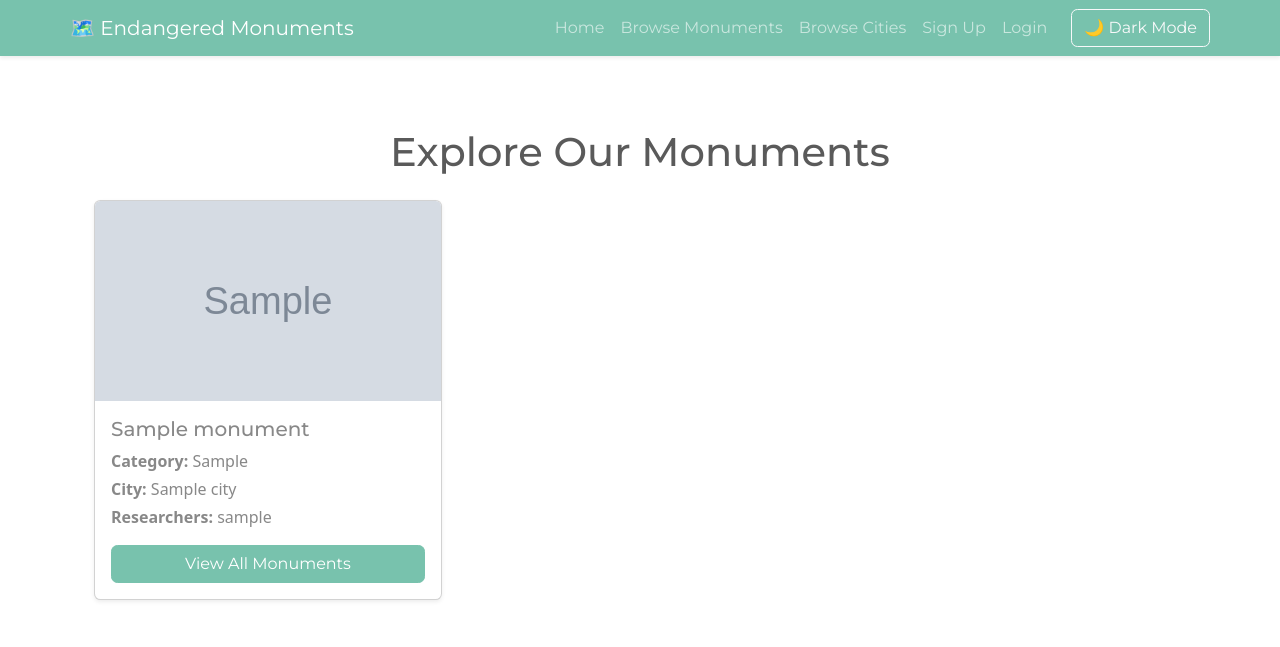
After one commit to omerahmed05/endangered-monuments, a Flask app: page /guest in a window 1280 px wide. The commit adds this page. Shown: the top 647 px of the page. Run offline with Flask 3, Linux system fonts and the light colour scheme; tables that the repository leaves empty or names only in its code hold one stand-in row (values such as "Sample post"); grey boxes marked "Sample" are stand-in pictures; data that the repository does not hold is empty; some libraries are stand-ins or nearby versions.

Commit message:
Added guess view

```diff
--- a/connections.py
+++ b/connections.py
@@ -10,6 +10,7 @@ When this program is ran using python connections.py, flask starts a web server
 """
 app = Flask(__name__)
 app.secret_key = 'a-very-secret-key'
+app.config['SESSION_PERMANENT'] = False
 # Load your JSON file exactly once
 HERE = os.path.dirname(__file__)
 with open(os.path.join(HERE, 'login.JSON'), 'r') as f:
@@ -31,6 +32,10 @@ When someone visits the root URL (e.g. localhost:5000), this function returns th
 """
 @app.route('/')
 def index():
+    # Guests get the public guest home
+    if 'user_id' not in session:
+        return redirect(url_for('guest_home'))
+    # Everyone else sees the same index page
     return render_template('index.html')
 
 """
@@ -230,6 +235,7 @@ def signup(role):
 def login():
     print("xx")
     if request.method == 'POST':
+        session.permanent = False
         role     = request.form.get('role', '').lower()
         username = request.form.get('USERNAME')
         password = request.form.get('PASSWORD')
@@ -391,6 +397,34 @@ def edit_researcher(researcher_id):
                            researcher=researcher,
                            columns=columns)
 
+@app.route('/guest')
+def guest_home():
+    conn = mysql.connector.connect(**config)
+    cursor = conn.cursor(dictionary=True)
+    cursor.execute("""
+      SELECT
+        m.MONUMENT_ID,
+        m.NAME        AS monument_name,
+        m.ITEM_CATEGORY,
+        m.THUMBNAIL,
+        c.NAME        AS city_name,
+        GROUP_CONCAT(r.USERNAME SEPARATOR ', ') AS researcher_names
+      FROM MONUMENT m
+      JOIN CITY c
+        ON m.CITY_ID = c.CITY_ID
+      LEFT JOIN RESEARCHER r
+        ON m.EXCAVATION_ID = r.EXCAVATION_ID
+      GROUP BY
+        m.MONUMENT_ID, m.NAME, m.ITEM_CATEGORY,
+        m.THUMBNAIL, c.NAME
+      ORDER BY m.MONUMENT_ID;
+    """)
+    monuments = cursor.fetchall()
+    cursor.close()
+    conn.close()
+
+    return render_template('guest_home.html',
+                           monuments=monuments)
 if __name__ == '__main__':
     #print(app.url_map)
     app.run(debug=True)
--- a/templates/base.html
+++ b/templates/base.html
@@ -66,33 +66,16 @@
           </li>
 
           {% if not session.get('user_id') %}
-            <!-- Sign Up dropdown for guests -->
-            <li class="nav-item dropdown">
-              <a
-                class="nav-link dropdown-toggle"
-                href="#"
-                id="signupDropdown"
-                role="button"
-                data-bs-toggle="dropdown"
-                aria-expanded="false"
-              >
-                Sign Up
-              </a>
-              <ul class="dropdown-menu dropdown-menu-end" aria-labelledby="signupDropdown">
-                <li>
-                  <a class="dropdown-item" href="{{ url_for('signup', role='researcher') }}">
-                    Researcher
-                  </a>
-                </li>
-                <li>
-                  <a class="dropdown-item" href="{{ url_for('signup', role='archaeologist') }}">
-                    Archaeologist
-                  </a>
-                </li>
-              </ul>
+            <!-- Guest: can browse, sign up as researcher, or log in -->
+            <li class="nav-item">
+              <a class="nav-link" href="{{ url_for('guest_home') }}">Browse Monuments</a>
             </li>
-
-            <!-- Login link -->
+            <li class="nav-item">
+              <a class="nav-link" href="{{ url_for('display_table', table_name='CITY') }}">Browse Cities</a>
+            </li>
+            <li class="nav-item">
+              <a class="nav-link" href="{{ url_for('signup', role='researcher') }}">Sign Up</a>
+            </li>
             <li class="nav-item">
               <a class="nav-link" href="{{ url_for('login') }}">Login</a>
             </li>
--- /dev/null
+++ b/templates/guest_home.html
@@ -0,0 +1,40 @@
+{% extends "base.html" %}
+{% block content %}
+  <div class="container py-5">
+    <h1 class="text-center mb-4">Explore Our Monuments</h1>
+
+    <div class="row g-4">
+      {% for mon in monuments %}
+        <div class="col-md-4">
+          <div class="card h-100 shadow-sm">
+            <img
+              src="{{ mon.THUMBNAIL }}"
+              class="card-img-top"
+              alt="{{ mon.monument_name }}"
+              style="object-fit: cover; height: 200px;"
+            >
+            <div class="card-body d-flex flex-column">
+              <h5 class="card-title">{{ mon.monument_name }}</h5>
+              <p class="card-text mb-1">
+                <strong>Category:</strong> {{ mon.ITEM_CATEGORY }}
+              </p>
+              <p class="card-text mb-1">
+                <strong>City:</strong> {{ mon.city_name }}
+              </p>
+              <p class="card-text mb-auto">
+                <strong>Researchers:</strong>
+                {{ mon.researcher_names or 'N/A' }}
+              </p>
+              <div class="mt-3">
+                <a
+                  href="{{ url_for('display_table', table_name='MONUMENT') }}"
+                  class="btn btn-primary w-100"
+                >View All Monuments</a>
+              </div>
+            </div>
+          </div>
+        </div>
+      {% endfor %}
+    </div>
+  </div>
+{% endblock %}
```
Also changed, not shown: templates/index.html (+9 -5 lines).
